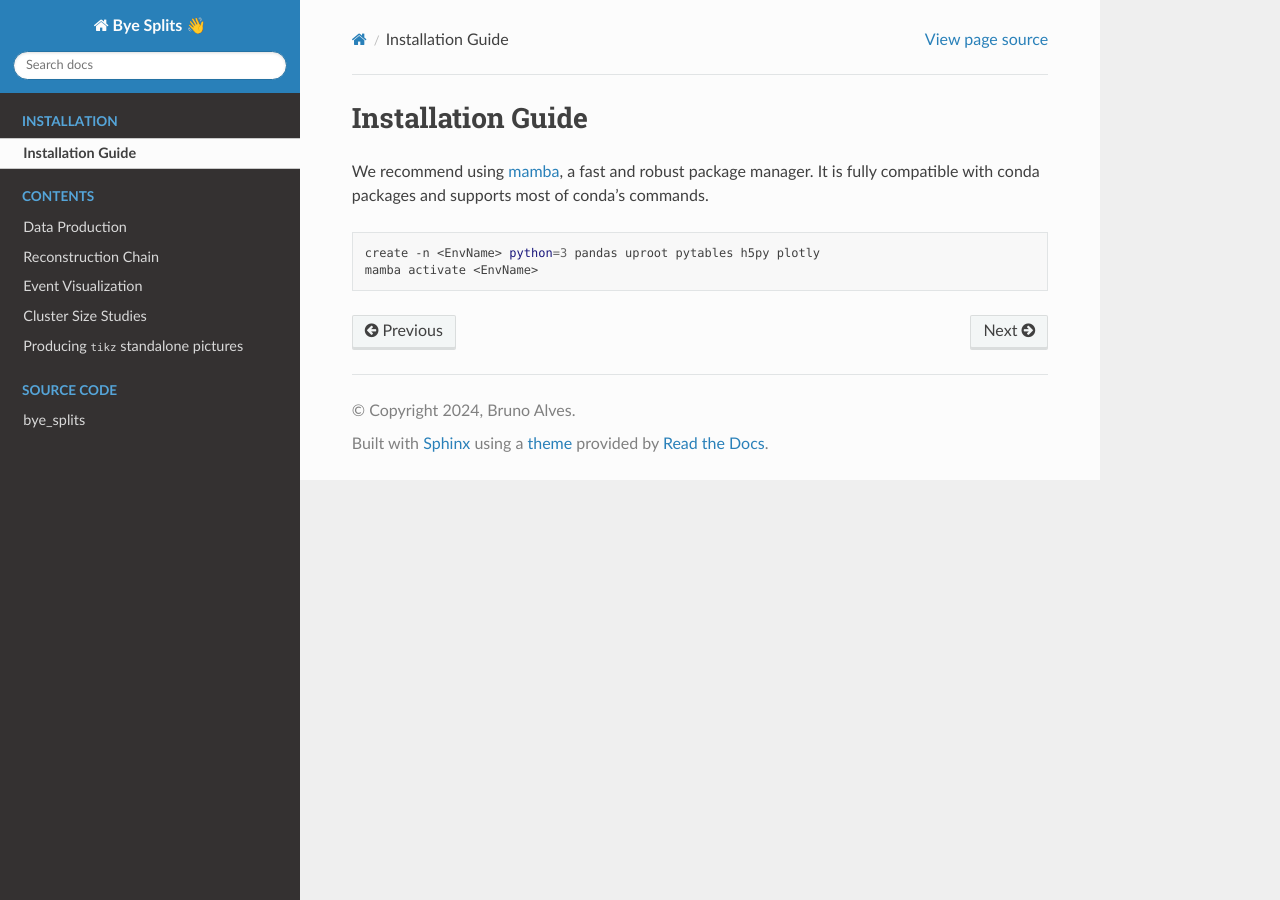
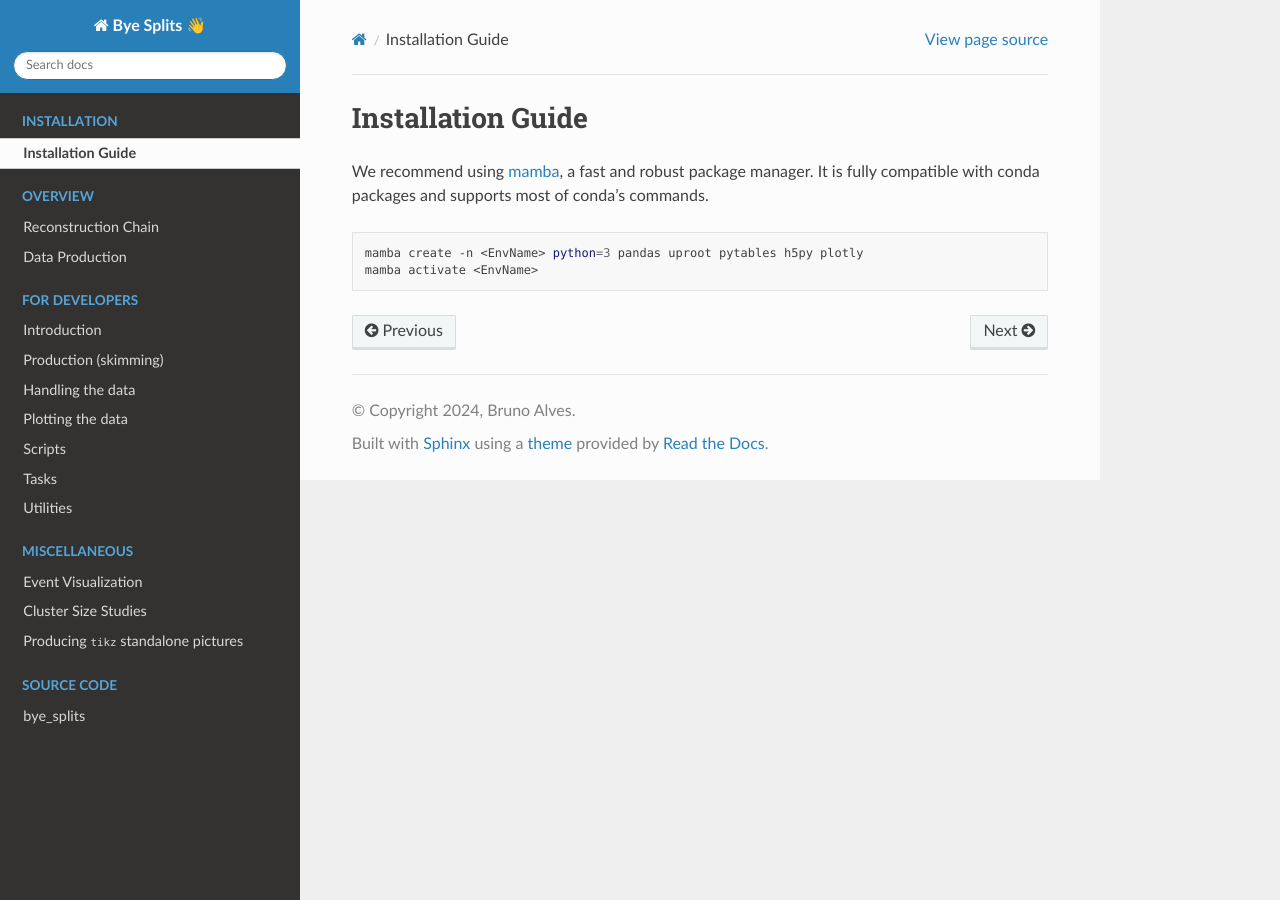
Before and after one commit to LLRCMS/bye_splits, a Sphinx documentation site: the page built from docs/source/usage/installation.rst, in a window 1280 px wide. Built offline with Sphinx 7.4.7 and the Read the Docs theme 3.1.0, drawn with Linux system fonts in a browser that asks for light colours.

Commit message:
Restructure and add skimming escription.

`````diff
--- a/docs/source/usage/data_production.rst
+++ b/docs/source/usage/data_production.rst
@@ -1,3 +1,4 @@
+.. _data_production:
 Data Production
 ******************
 
--- /dev/null
+++ b/docs/source/usage/dev_data_handle.rst
@@ -0,0 +1,4 @@
+Handling the data
+***********************
+
+This section refers to the ``bye_splits/data_handle`` directory.
--- /dev/null
+++ b/docs/source/usage/dev_plot.rst
@@ -0,0 +1,4 @@
+Plotting the data
+***********************
+
+This section refers to the ``bye_splits/plot`` directory.
--- /dev/null
+++ b/docs/source/usage/dev_scripts.rst
@@ -0,0 +1,4 @@
+Scripts
+***********************
+
+This section refers to the ``bye_splits/scripts`` directory.
--- /dev/null
+++ b/docs/source/usage/dev_utils.rst
@@ -0,0 +1,4 @@
+Utilities
+***********************
+
+This section refers to the ``bye_splits/utils`` directory.
--- a/docs/source/usage/event_visualization.rst
+++ b/docs/source/usage/event_visualization.rst
@@ -2,7 +2,7 @@
 ********************
 
 The repository creates two web apps that can be visualized in a browser.
-The code is stored under ````bye_splits/plot````.
+The code is stored under ``bye_splits/plot``.
 
 Setup
 ======
--- a/docs/source/usage/installation.rst
+++ b/docs/source/usage/installation.rst
@@ -6,7 +6,7 @@
 
 .. code-block:: shell
 
-   create -n <EnvName> python=3 pandas uproot pytables h5py plotly
+   mamba create -n <EnvName> python=3 pandas uproot pytables h5py plotly
    mamba activate <EnvName>
 
 
--- a/docs/source/usage/reconstruction_chain.rst
+++ b/docs/source/usage/reconstruction_chain.rst
@@ -1,3 +1,4 @@
+.. _reco_chain_overview:
 Reconstruction Chain
 ********************
 
`````
Also changed, not shown: docs/index.rst (+19 -2 lines), docs/source/usage/dev_intro.rst (added, +16 -0 lines), docs/source/usage/dev_produce.rst (added, +58 -0 lines), docs/source/usage/dev_tasks.rst (added, +8 -0 lines).
